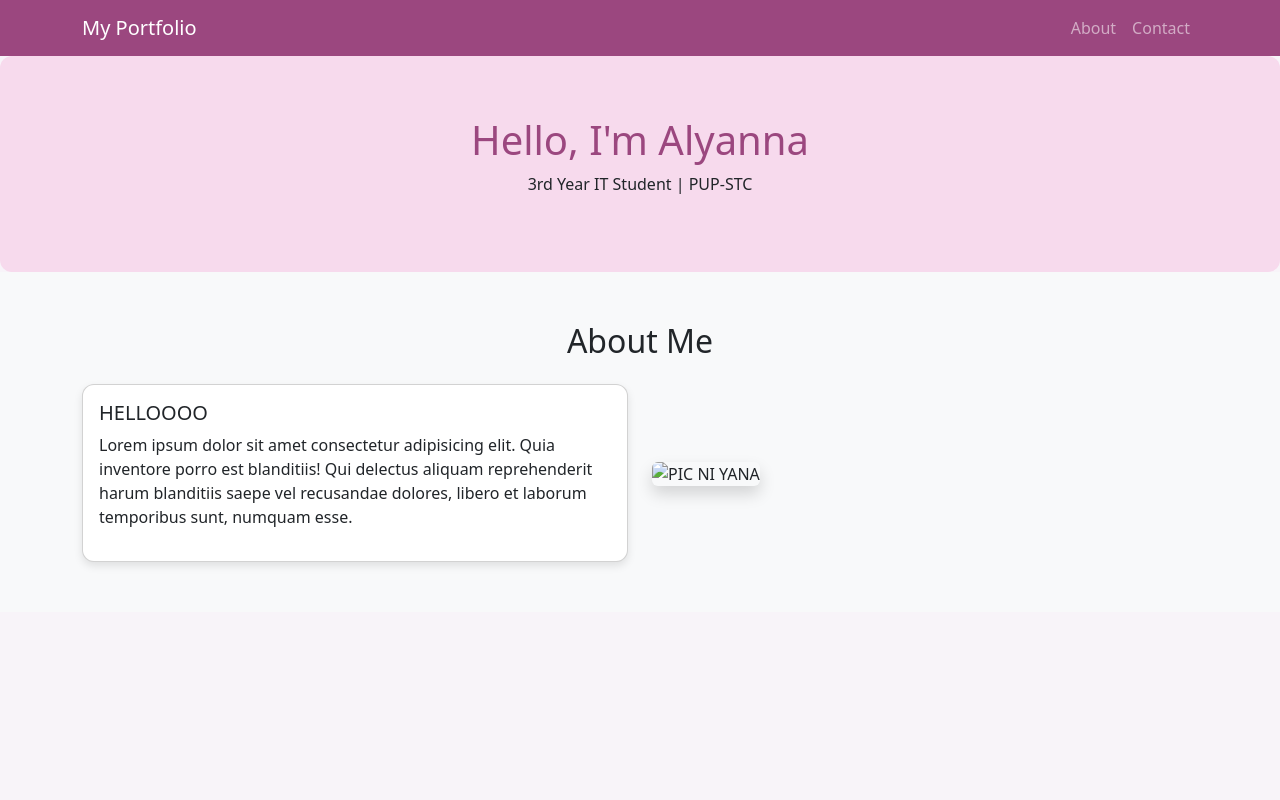
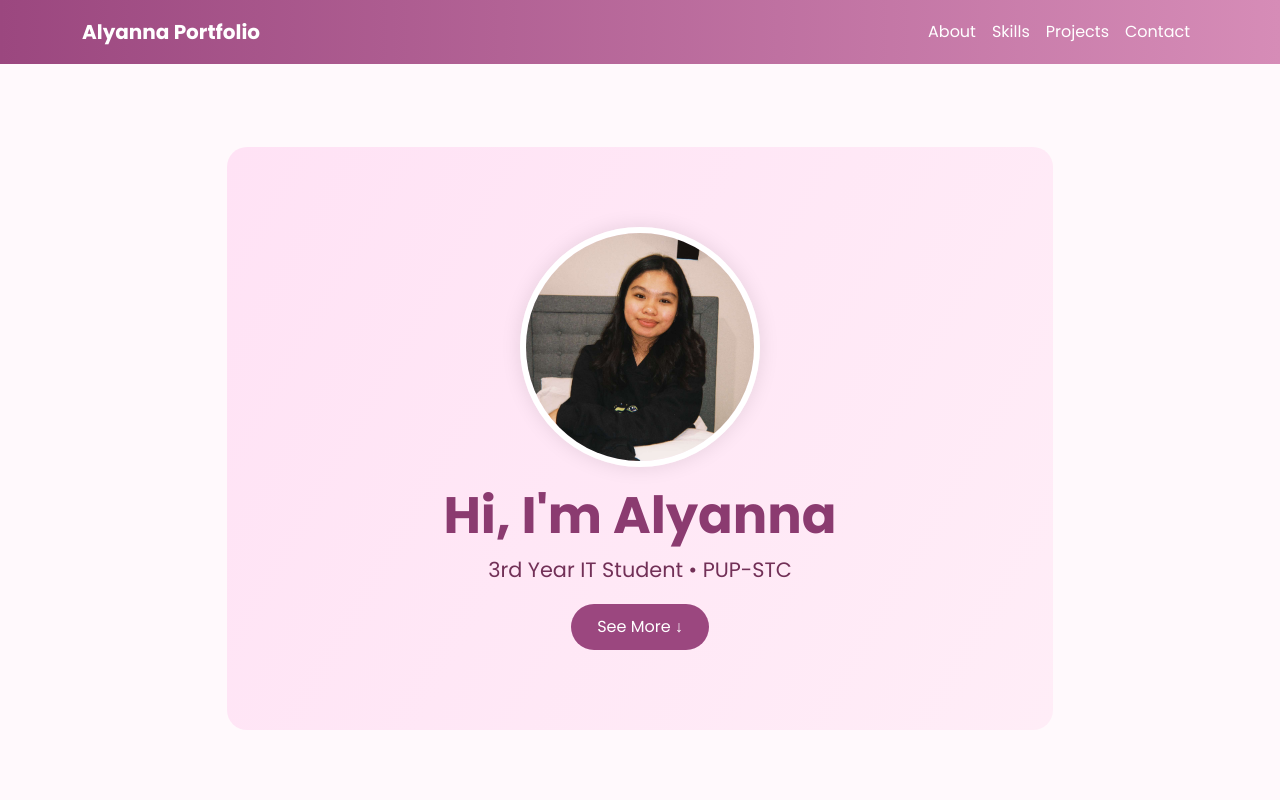
Before and after one commit to magpantayalyanna/magpantayalyanna.github.io, a plain HTML site: page PORTOFOLIO/index.html in a window 1280 px wide. Shown: the top 800 px of the page. Drawn offline with nearby package versions, Linux system fonts and the light colour scheme.

Commit message:
adding activities

```diff
--- a/PORTOFOLIO/index.html
+++ b/PORTOFOLIO/index.html
@@ -1,76 +1,239 @@
 <!DOCTYPE html>
 <html lang="en">
+
 <head>
   <meta charset="UTF-8">
   <meta name="viewport" content="width=device-width, initial-scale=1.0">
-  <title>My Portfolio</title>
+  <title>Alyanna | Portfolio</title>
+
   <link href="https://cdn.jsdelivr.net/npm/bootstrap@5.3.2/dist/css/bootstrap.min.css" rel="stylesheet">
+  <link href="https://fonts.googleapis.com/css2?family=Poppins:wght@300;400;600;700&display=swap" rel="stylesheet">
+
   <style>
     body {
-      background-color: #f8f4f9;
+      font-family: "Poppins", sans-serif;
+      background-color: #fff9fc;
+      scroll-behavior: smooth;
     }
+
     .navbar {
+      background: linear-gradient(90deg, #9b477f, #d68cb7);
+      padding: 12px 0;
+    }
+
+    .navbar-brand {
+      font-weight: 700;
+      color: white !important;
+    }
+
+    .nav-link {
+      color: white !important;
+      font-weight: 500;
+    }
+
+    .hero-container {
+      max-width: 850px;
+      margin: auto;
+    }
+
+    .hero {
+      padding: 80px 20px;
+      text-align: center;
+      background: linear-gradient(120deg, #ffe2f5, #ffedf7);
+      border-radius: 20px;
+      margin-top: 3px;
+    }
+
+    .hero-title {
+      font-size: 3.2rem;
+      font-weight: 700;
+      color: #8b3b70;
+    }
+
+    .hero-sub {
+      font-size: 1.3rem;
+      color: #723057;
+      margin-bottom: 18px;
+    }
+
+    .btn-hero {
       background-color: #9b477f;
+      border-radius: 25px;
+      padding: 10px 25px;
+      color: white;
+      text-decoration: none;
+      transition: 0.3s;
     }
-    .header {
-      padding: 60px 20px;
+
+    .btn-hero:hover {
+      background-color: #7c3666;
+      transform: scale(1.05);
+    }
+
+    .profile-img {
+      width: 240px;
+      height: 240px;
+      border-radius: 50%;
+      object-fit: cover;
+      margin-bottom: 18px;
+      border: 6px solid white;
+      box-shadow: 0 0 20px rgba(0, 0, 0, 0.1);
+    }
+
+    section {
+      padding: 80px 0;
+    }
+
+
+    .card {
+      border-radius: 20px !important;
+      border: none;
+      padding: 25px;
+      background-color: white;
+      transition: 0.3s;
+    }
+
+    .card:hover {
+      transform: translateY(-5px);
+      box-shadow: 0px 8px 20px rgba(0, 0, 0, 0.12);
+    }
+
+    footer {
+      padding: 18px;
       text-align: center;
-      background: #f7daed;
-      border-radius: 12px;
-    }
-    .header h1 {
-      font-size: 2.5rem;
-      color: #9b477f;
-    }
-    .section {
-      padding: 50px 0;
-    }
-    .card {
-      border-radius: 12px;
-      box-shadow: 0 4px 8px rgba(0,0,0,0.1);
+      color: #d68cb7;
+      margin-top: 40px;
     }
   </style>
 </head>
+
 <body>
 
   <nav class="navbar navbar-expand-lg navbar-dark">
     <div class="container">
-    <a class="navbar-brand" href="#">My Portfolio</a>
-    <div class="collapse navbar-collapse">
+      <a class="navbar-brand" href="#">Alyanna Portfolio</a>
+
+      <button class="navbar-toggler" type="button" data-bs-toggle="collapse" data-bs-target="#navmenu">
+        <span class="navbar-toggler-icon"></span>
+      </button>
+
+      <div class="collapse navbar-collapse" id="navmenu">
         <ul class="navbar-nav ms-auto">
           <li class="nav-item"><a class="nav-link" href="#about">About</a></li>
+          <li class="nav-item"><a class="nav-link" href="#skills">Skills</a></li>
+          <li class="nav-item"><a class="nav-link" href="#projects">Projects</a></li>
           <li class="nav-item"><a class="nav-link" href="#contact">Contact</a></li>
         </ul>
       </div>
     </div>
   </nav>
 
-<section class="header">
-  <h1>Hello, I'm Alyanna</h1>
-  <p>3rd Year IT Student | PUP-STC</p>
+  <section>
+    <div class="container hero-container">
+      <div class="hero">
+        <img src="pictures\profile_pic.jpg" class="profile-img" alt="Profile">
+        <h1 class="hero-title">Hi, I'm Alyanna</h1>
+        <p class="hero-sub">3rd Year IT Student • PUP-STC</p>
+        <a href="#about" class="btn btn-hero">See More ↓</a>
+      </div>
+    </div>
   </section>
 
-
-<section id="about" class="section bg-light">
+  <section id="about" class="bg-light">
     <div class="container">
-    <h2 class="text-center mb-4">About Me</h2>
-    <div class="row g-4 align-items-center">
-
+      <h2 class="text-center fw-bold mb-5">About Me</h2>
+      <div class="row justify-content-center">
         <div class="col-md-6">
-        <div class="card p-3">
-          <h5>HELLOOOO</h5>
-          <p>Lorem ipsum dolor sit amet consectetur adipisicing elit.
-             Quia inventore porro est blanditiis! Qui delectus aliquam reprehenderit harum blanditiis saepe vel
-             recusandae dolores, libero et laborum temporibus sunt, numquam esse.</p>
+          <div class="card shadow text-center">
+            <h3 class="fw-bold mb-3">HELLOOOO 👋</h3>
+            <p>
+              lorem ipsum dolor sit amet, consectetur adipiscing elit, sed do eiusmod tempor
+              incididunt ut labore et dolore magna aliqua. Ut enim ad minim veniam, quis nostrud exercitation ullamco
+              laboris nisi ut aliquip ex ea commodo consequat. Duis aute irure dolor in reprehenderit in voluptate velit
+              esse cillum dolore eu fugiat nulla pariatur. Excepteur sint occaecat cupidatat non proident, sunt in culpa
+              qui officia deserunt mollit anim id est laborum.
+            </p>
           </div>
-      </div>
-
-      <div class="col-md-6">
-        <img src="PORTOFOLIO/pictures/YANAPIC.jpg" alt="PIC NI YANA" class="img-fluid rounded shadow">
         </div>
       </div>
     </div>
   </section>
 
+
+  <section id="skills">
+    <div class="container">
+      <h2 class="text-center fw-bold mb-5">Skills</h2>
+      <div class="row g-4">
+        <div class="col-md-4">
+          <div class="card text-center">
+            <h5>Web Development</h5>
+            <p>HTML • CSS • Bootstrap • JavaScript</p>
+          </div>
+        </div>
+
+        <div class="col-md-4">
+          <div class="card text-center">
+            <h5>Backend Development</h5>
+            <p>Python Flask • PHP • MySQL</p>
+          </div>
+        </div>
+
+        <div class="col-md-4">
+          <div class="card text-center">
+            <h5>Tools</h5>
+            <p>GitHub • VS Code • Figma • Canva</p>
+          </div>
+        </div>
+      </div>
+    </div>
+  </section>
+
+
+  <section id="projects" class="bg-light">
+    <div class="col-12 col-sm-6 col-lg-4 col-xl-3">
+      <div class="card rounded-4 overflow-hidden h-100">
+        <iframe src="https://carlll-1.github.io/forgine.github.io/forkeeps/srttt/index.html"></iframe>
+        <div class="card-body">
+          <h6 class="card-title">Device Showcase</h6>
+          <p class="card-text text-muted">Activity 4</p>
+          <a target="_blank" href="https://carlll-1.github.io/forgine.github.io/forkeeps/srttt/index.html"
+            class="btn btn-primary w-100">Open</a>
+        </div>
+      </div>
+    </div>
+
+    <div class="col-12 col-sm-6 col-lg-4 col-xl-3">
+      <div class="card rounded-4 overflow-hidden h-100">
+        <iframe src="https://carlll-1.github.io/forgine.github.io/forkeeps/srttt/index.html"></iframe>
+        <div class="card-body">
+          <h6 class="card-title">Favorite Place</h6>
+          <p class="card-text text-muted">Activity 5</p>
+          <a target="_blank" href="https://carlll-1.github.io/forgine.github.io/forkeeps/srttt/index.html"
+            class="btn btn-primary w-100">Open</a>
+        </div>
+      </div>
+    </div>
+
+  </section>
+
+
+  <section id="contact">
+    <div class="container">
+      <h2 class="text-center fw-bold mb-5">Contact</h2>
+      <div class="card mx-auto text-center" style="max-width: 450px;">
+        <p>Let's connect!</p>
+        <h5>📧 yanariamagpantay@gmail.com</h5>
+      </div>
+    </div>
+  </section>
+
+
+  <footer>
+    <p>© 2025 Alyanna </p>
+  </footer>
+
+  <script src="https://cdn.jsdelivr.net/npm/bootstrap@5.3.2/dist/js/bootstrap.bundle.min.js"></script>
+
 </body>
+
 </html>
```
Also changed, not shown: PORTOFOLIO/pictures/YANAPIC.jpg (deleted), PORTOFOLIO/pictures/YANAYANA.jpg (deleted), PORTOFOLIO/pictures/profile_pic.jpg (added). Lines whose indentation alone changed are shown as unchanged.
